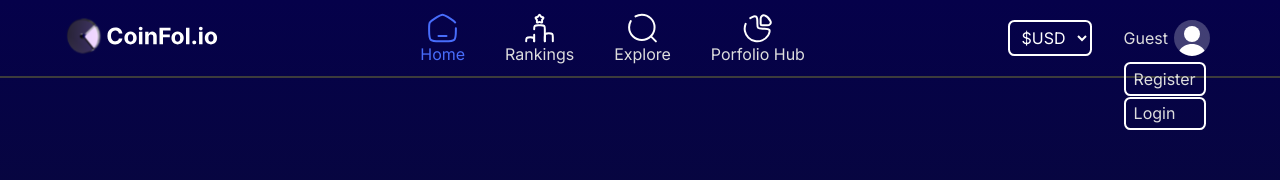
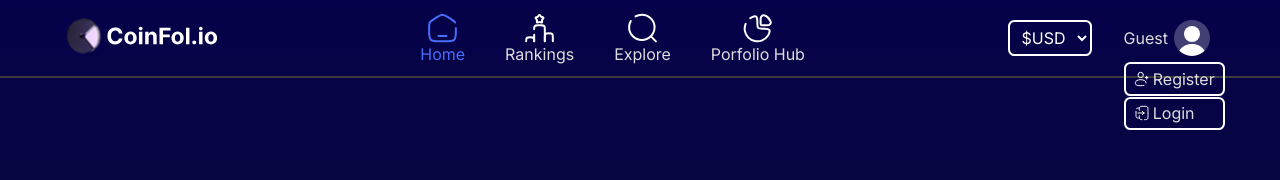
Before and after one commit to dimitarraychev/coinfolio, a React (Vite) app: page / in a window 1280 px wide. Both pictures are taken after a click on the element "Guest". Shown: the top 180 px of the page. Built offline with nearby package versions, Linux system fonts and the light colour scheme; no server answers.

Commit message:
Added login and register icons

```diff
--- a/src/components/Navbar/Navbar.css
+++ b/src/components/Navbar/Navbar.css
@@ -17,7 +17,7 @@
 	list-style: none;
 }
 
-.navbar li {
+.navbar-links li {
 	cursor: pointer;
 	display: flex;
 	flex-direction: column;
@@ -71,13 +71,22 @@
 	border-radius: 0.4rem;
 	border: 2px solid white;
 	background: transparent;
+	display: flex;
+	gap: 0.2rem;
+	justify-content: flex-start;
+	align-items: center;
 }
 
 .user-menu li:hover {
 	filter: brightness(1.2);
 }
 
-.user img {
+.user-menu .link-img {
+	height: 1em;
+	aspect-ratio: 1/1;
+}
+
+.user .user-image {
 	height: 3em;
 	aspect-ratio: 1/1;
 	cursor: pointer;
--- a/src/components/Navbar/Navbar.jsx
+++ b/src/components/Navbar/Navbar.jsx
@@ -4,6 +4,8 @@ import { Link, useLocation } from "react-router-dom";
 import "./Navbar.css";
 import logo from "../../assets/logo.svg";
 import userPlaceholder from "../../assets/user-placeholder.svg";
+import loginIcon from "../../assets/icons/login-icon.svg";
+import registerIcon from "../../assets/icons/register-icon.svg";
 
 import { CoinContext } from "../../context/CoinContext";
 import { navbarLinks } from "../../constants";
@@ -64,17 +66,37 @@ const Navbar = () => {
 					<option value="usd">$USD</option>
 					<option value="eur">€EUR</option>
 				</select>
+
 				<div className="user" onClick={userMenuHandler}>
 					<p>Guest</p>
-					<img src={userPlaceholder} alt="user" />
+					<img
+						src={userPlaceholder}
+						alt="user"
+						className="user-image"
+					/>
+
 					<ul
 						className={isMenuShown ? "user-menu show" : "user-menu"}
 					>
 						<Link to={"/register"}>
-							<li>Register</li>
+							<li>
+								<img
+									src={registerIcon}
+									alt="register"
+									className="link-img"
+								/>
+								<p>Register</p>
+							</li>
 						</Link>
 						<Link to={"/login"}>
-							<li>Login</li>
+							<li>
+								<img
+									src={loginIcon}
+									alt="login"
+									className="link-img"
+								/>
+								<p>Login</p>
+							</li>
 						</Link>
 					</ul>
 				</div>
```
Also changed, not shown: src/assets/icons/login-icon.svg.
